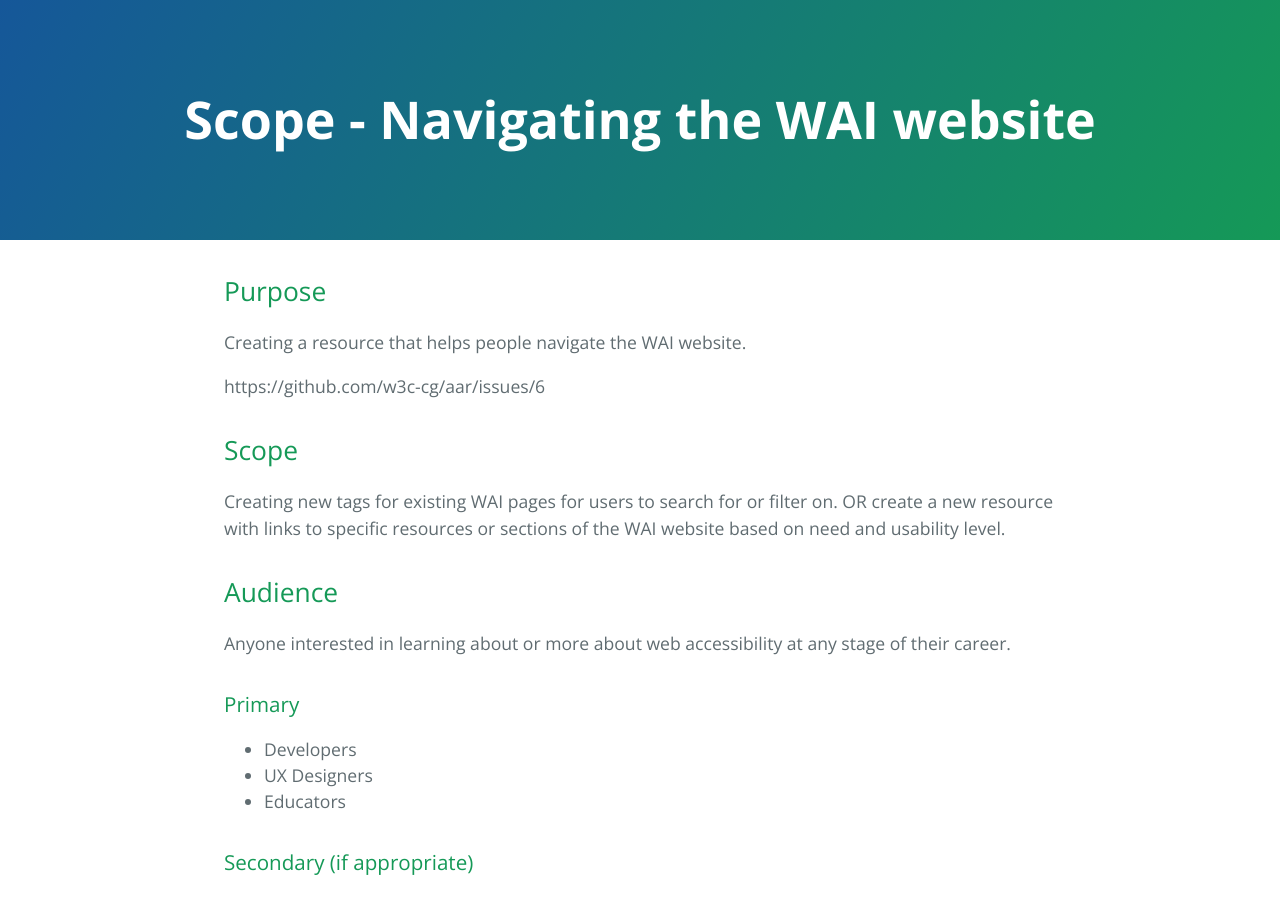
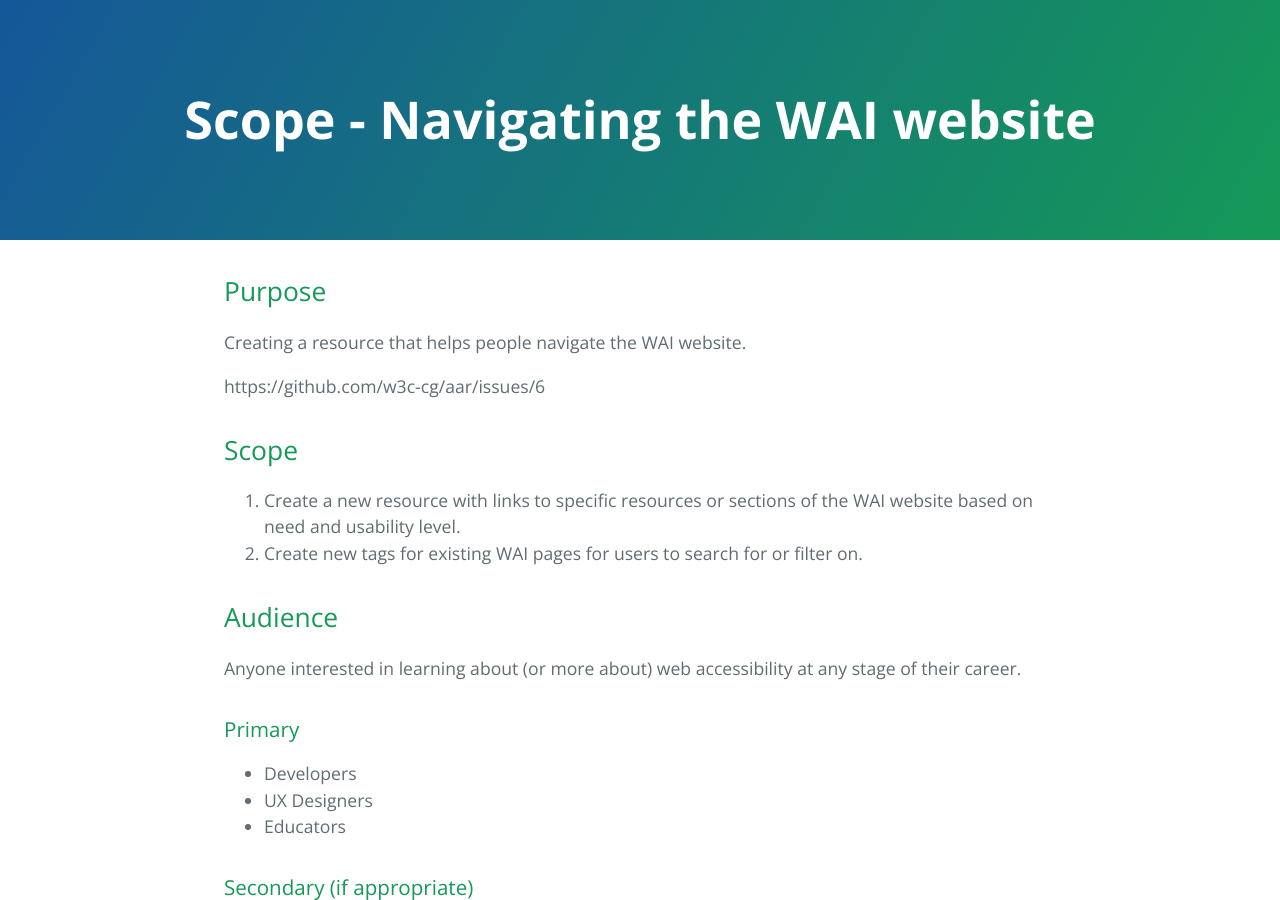
Before and after one commit to w3c-cg/aar, a Jekyll site: the page built from resources/navigating_WAI/scope.md, in a window 1280 px wide and 900 px high. Built offline with Jekyll 4.4.1, drawn with Linux system fonts in a browser that asks for light colours.

Commit message:
Update scope.md

```diff
--- a/resources/navigating_WAI/scope.md
+++ b/resources/navigating_WAI/scope.md
@@ -13,11 +13,13 @@ https://github.com/w3c-cg/aar/issues/6
 
 ## Scope
 
-Creating new tags for existing WAI pages for users to search for or filter on.  OR create a new resource with links to specific resources or sections of the WAI website based on need and usability level.
+1. Create a new resource with links to specific resources or sections of the WAI website based on need and usability level.
+2. Create new tags for existing WAI pages for users to search for or filter on.
+
 
 ## Audience
 
-Anyone interested in learning about or more about web accessibility at any stage of their career.
+Anyone interested in learning about (or more about) web accessibility at any stage of their career.
 
 ### Primary
 
```
